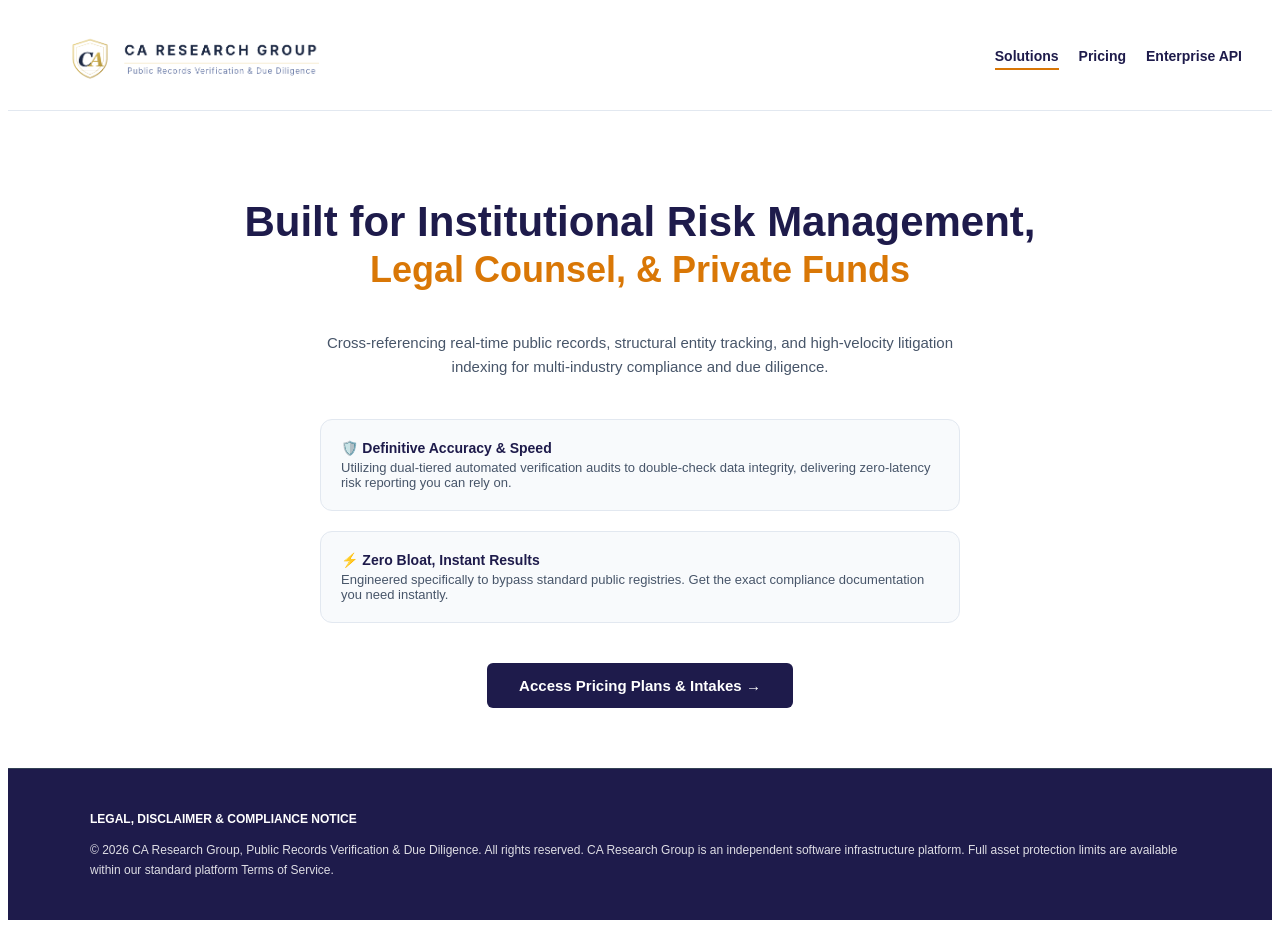
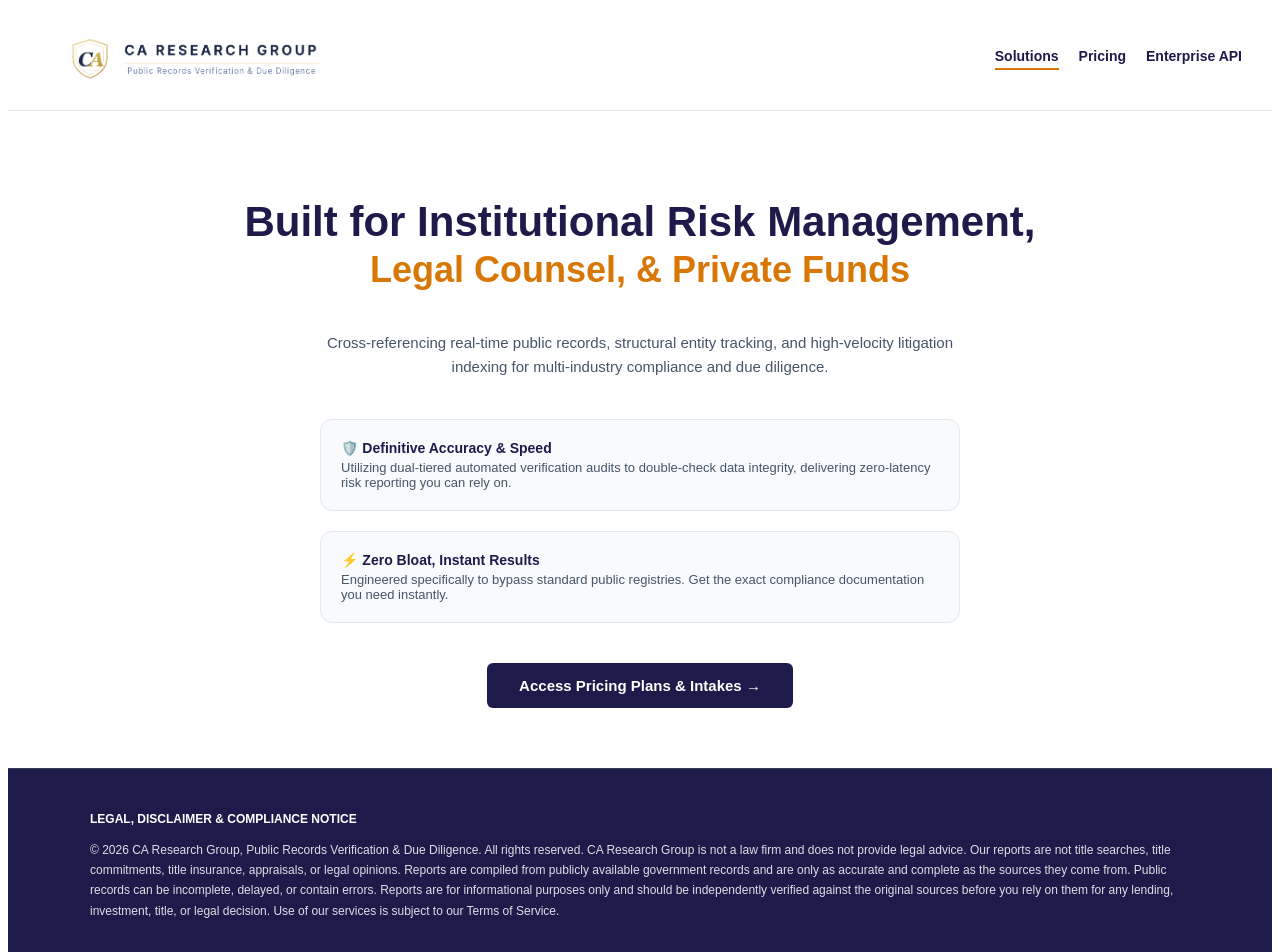
Before and after one commit to billalden01-dev/ca-research-group, a React (Vite) app: page / in a window 1280 px wide. Shown: the top 952 px of the page. Before the commit the page ends 928 px from the top, so only its background shows below. Built offline with nearby package versions, Linux system fonts and the light colour scheme.

Commit message:
Update App.tsx

```diff
--- a/App.tsx
+++ b/App.tsx
@@ -212,7 +212,7 @@ export default function App() {
       <footer style={{ backgroundColor: '#1e1b4b', padding: '40px 20px', fontSize: '12px', color: '#ffffff', lineHeight: '1.7', borderTop: '1px solid #334155' }}>
         <div style={{ maxWidth: '1100px', margin: '0 auto' }}>
           <strong>LEGAL, DISCLAIMER & COMPLIANCE NOTICE</strong>
-          <p style={{ margin: '10px 0 0 0', opacity: '0.85' }}>© 2026 CA Research Group, Public Records Verification & Due Diligence. All rights reserved. CA Research Group is an independent software infrastructure platform. Full asset protection limits are available within our standard platform Terms of Service.</p>
+          <p style={{ margin: '10px 0 0 0', opacity: '0.85' }}>© 2026 CA Research Group, Public Records Verification & Due Diligence. All rights reserved. CA Research Group is not a law firm and does not provide legal advice. Our reports are not title searches, title commitments, title insurance, appraisals, or legal opinions. Reports are compiled from publicly available government records and are only as accurate and complete as the sources they come from. Public records can be incomplete, delayed, or contain errors. Reports are for informational purposes only and should be independently verified against the original sources before you rely on them for any lending, investment, title, or legal decision. Use of our services is subject to our Terms of Service.</p>
         </div>
       </footer>
 
```
